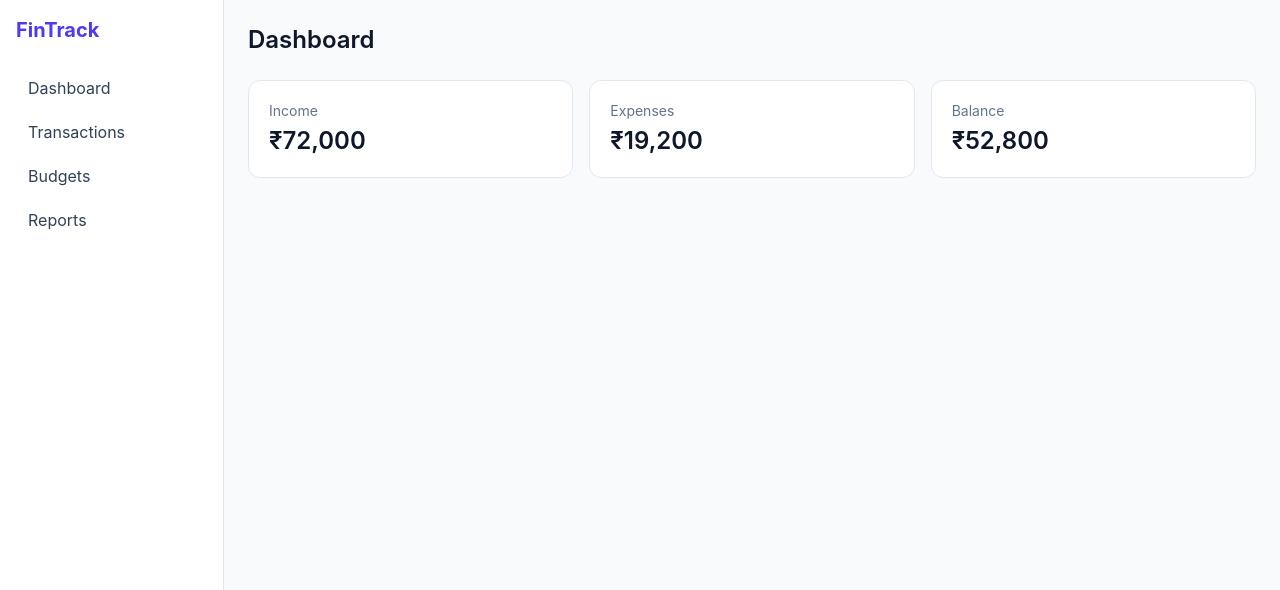
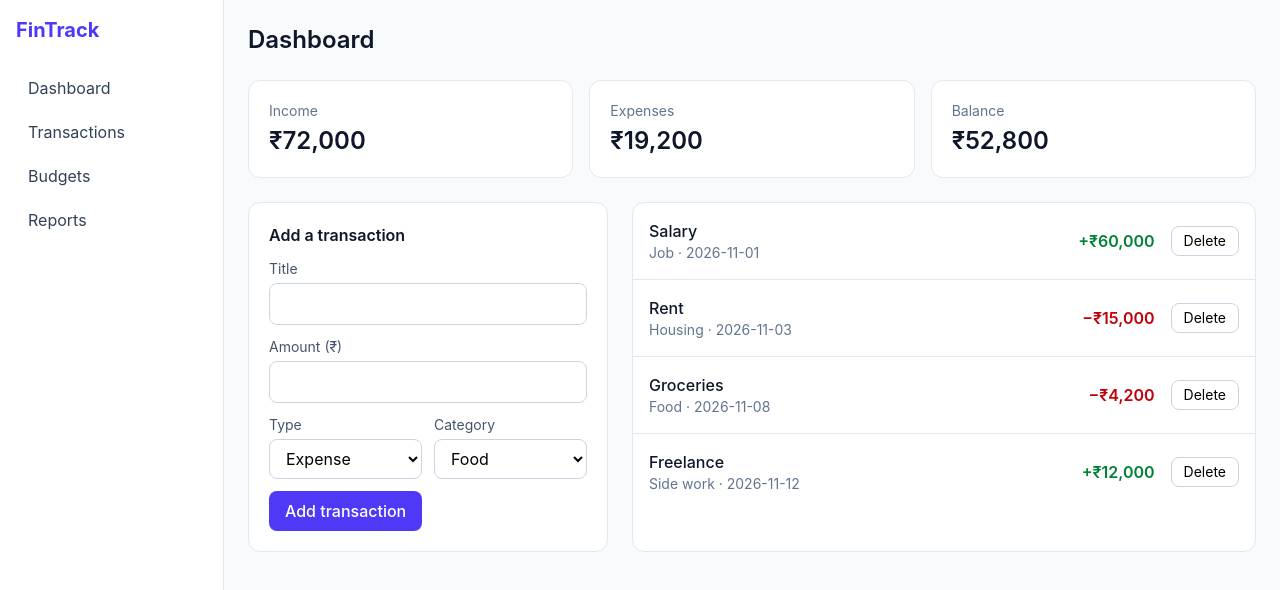
Before and after one commit to AnkitaABorse-dev/fintrack, a React (Vite) app in the folder client/: page / in a window 1280 px wide. Shown: the top 590 px of the page. Built offline with nearby package versions, Linux system fonts and the light colour scheme.

Commit message:
feat: add transaction form, list and delete with React state

```diff
--- a/client/src/App.tsx
+++ b/client/src/App.tsx
@@ -1,70 +1,52 @@
-import Sidebar from "./components/Sidebar";
-import StatCard from "./components/StatCard";
-import type { Transaction } from "./types";
+import { useState } from 'react'
+import Sidebar from './components/Sidebar'
+import StatCard from './components/StatCard'
+import TransactionForm from './components/TransactionForm'
+import TransactionList from './components/TransactionList'
+import type { Transaction } from './types'
+import { formatINR } from './utils/format'
 
-const transactions: Transaction[] = [
-  {
-    id: "1",
-    title: "Salary",
-    amount: 60000,
-    type: "income",
-    category: "Job",
-    date: "2026-11-01",
-  },
-  {
-    id: "2",
-    title: "Rent",
-    amount: 15000,
-    type: "expense",
-    category: "Housing",
-    date: "2026-11-03",
-  },
-  {
-    id: "3",
-    title: "Groceries",
-    amount: 4200,
-    type: "expense",
-    category: "Food",
-    date: "2026-11-08",
-  },
-  {
-    id: "4",
-    title: "Freelance",
-    amount: 12000,
-    type: "income",
-    category: "Side work",
-    date: "2026-11-12",
-  },
-];
-
-const formatINR = (n: number) =>
-  new Intl.NumberFormat("en-IN", {
-    style: "currency",
-    currency: "INR",
-    maximumFractionDigits: 0,
-  }).format(n);
+const initialTransactions: Transaction[] = [
+  { id: '1', title: 'Salary', amount: 60000, type: 'income', category: 'Job', date: '2026-11-01' },
+  { id: '2', title: 'Rent', amount: 15000, type: 'expense', category: 'Housing', date: '2026-11-03' },
+  { id: '3', title: 'Groceries', amount: 4200, type: 'expense', category: 'Food', date: '2026-11-08' },
+  { id: '4', title: 'Freelance', amount: 12000, type: 'income', category: 'Side work', date: '2026-11-12' },
+]
 
 export default function App() {
+  const [transactions, setTransactions] = useState<Transaction[]>(initialTransactions)
+
+  function addTransaction(t: Omit<Transaction, 'id'>) {
+    setTransactions((prev) => [{ ...t, id: crypto.randomUUID() }, ...prev])
+  }
+
+  function deleteTransaction(id: string) {
+    setTransactions((prev) => prev.filter((t) => t.id !== id))
+  }
+
   const income = transactions
-    .filter((t) => t.type === "income")
-    .reduce((sum, t) => sum + t.amount, 0);
+    .filter((t) => t.type === 'income')
+    .reduce((sum, t) => sum + t.amount, 0)
   const expenses = transactions
-    .filter((t) => t.type === "expense")
-    .reduce((sum, t) => sum + t.amount, 0);
+    .filter((t) => t.type === 'expense')
+    .reduce((sum, t) => sum + t.amount, 0)
 
   return (
     <div className="flex min-h-screen bg-slate-50">
       <Sidebar />
       <main className="flex-1 p-6">
-        <h2 className="mb-6 text-2xl font-semibold text-slate-900">
-          Dashboard
-        </h2>
+        <h2 className="mb-6 text-2xl font-semibold text-slate-900">Dashboard</h2>
         <div className="grid gap-4 sm:grid-cols-3">
           <StatCard label="Income" value={formatINR(income)} />
           <StatCard label="Expenses" value={formatINR(expenses)} />
           <StatCard label="Balance" value={formatINR(income - expenses)} />
         </div>
+
+        <div className="mt-6 grid gap-6 lg:grid-cols-[360px_1fr]">
+          <TransactionForm onAdd={addTransaction} />
+          <TransactionList transactions={transactions} onDelete={deleteTransaction} />
+        </div>
       </main>
     </div>
-  );
+  )
 }
--- /dev/null
+++ b/client/src/components/TransactionForm.tsx
@@ -0,0 +1,76 @@
+import { useState } from 'react'
+import type { SubmitEvent  } from 'react'
+import type { Transaction, TransactionType } from '../types'
+
+interface TransactionFormProps {
+  onAdd: (t: Omit<Transaction, 'id'>) => void
+}
+
+const categories = ['Food', 'Housing', 'Travel', 'Job', 'Side work', 'Other']
+
+export default function TransactionForm({ onAdd }: TransactionFormProps) {
+  const [title, setTitle] = useState('')
+  const [amount, setAmount] = useState('')
+  const [type, setType] = useState<TransactionType>('expense')
+  const [category, setCategory] = useState(categories[0])
+  const [error, setError] = useState('')
+
+  function handleSubmit(e: SubmitEvent<HTMLFormElement>) {
+    e.preventDefault()
+    const value = Number(amount)
+    if (!title.trim() || !value || value <= 0) {
+      setError('Enter a title and an amount greater than 0.')
+      return
+    }
+    onAdd({
+      title: title.trim(),
+      amount: value,
+      type,
+      category,
+      date: new Date().toISOString().slice(0, 10),
+    })
+    setTitle('')
+    setAmount('')
+    setError('')
+  }
+
+  const field = 'w-full rounded-lg border border-slate-300 px-3 py-2'
+
+  return (
+    <form onSubmit={handleSubmit} className="space-y-3 rounded-xl border border-slate-200 bg-white p-5">
+      <h3 className="font-semibold text-slate-900">Add a transaction</h3>
+
+      <div>
+        <label htmlFor="title" className="mb-1 block text-sm text-slate-600">Title</label>
+        <input id="title" className={field} value={title} onChange={(e) => setTitle(e.target.value)} />
+      </div>
+
+      <div>
+        <label htmlFor="amount" className="mb-1 block text-sm text-slate-600">Amount (₹)</label>
+        <input id="amount" type="number" className={field} value={amount} onChange={(e) => setAmount(e.target.value)} />
+      </div>
+
+      <div className="grid grid-cols-2 gap-3">
+        <div>
+          <label htmlFor="type" className="mb-1 block text-sm text-slate-600">Type</label>
+          <select id="type" className={field} value={type} onChange={(e) => setType(e.target.value as TransactionType)}>
+            <option value="expense">Expense</option>
+            <option value="income">Income</option>
+          </select>
+        </div>
+        <div>
+          <label htmlFor="category" className="mb-1 block text-sm text-slate-600">Category</label>
+          <select id="category" className={field} value={category} onChange={(e) => setCategory(e.target.value)}>
+            {categories.map((c) => <option key={c}>{c}</option>)}
+          </select>
+        </div>
+      </div>
+
+      {error && <p role="alert" className="text-sm text-red-600">{error}</p>}
+
+      <button type="submit" className="rounded-lg bg-indigo-600 px-4 py-2 font-medium text-white hover:bg-indigo-700">
+        Add transaction
+      </button>
+    </form>
+  )
+}
--- /dev/null
+++ b/client/src/components/TransactionList.tsx
@@ -0,0 +1,42 @@
+import type { Transaction } from '../types'
+import { formatINR } from '../utils/format'
+
+interface TransactionListProps {
+  transactions: Transaction[]
+  onDelete: (id: string) => void
+}
+
+export default function TransactionList({ transactions, onDelete }: TransactionListProps) {
+  if (transactions.length === 0) {
+    return (
+      <p className="rounded-xl border border-slate-200 bg-white p-5 text-slate-500">
+        No transactions yet. Add your first one using the form.
+      </p>
+    )
+  }
+
+  return (
+    <ul className="divide-y divide-slate-200 rounded-xl border border-slate-200 bg-white">
+      {transactions.map((t) => (
+        <li key={t.id} className="flex items-center justify-between gap-4 p-4">
+          <div>
+            <p className="font-medium text-slate-900">{t.title}</p>
+            <p className="text-sm text-slate-500">{t.category} · {t.date}</p>
+          </div>
+          <div className="flex items-center gap-4">
+            <span className={t.type === 'income' ? 'font-semibold text-green-700' : 'font-semibold text-red-700'}>
+              {t.type === 'income' ? '+' : '−'}{formatINR(t.amount)}
+            </span>
+            <button
+              onClick={() => onDelete(t.id)}
+              aria-label={`Delete ${t.title}`}
+              className="rounded-lg border border-slate-300 px-3 py-1 text-sm hover:bg-slate-100"
+            >
+              Delete
+            </button>
+          </div>
+        </li>
+      ))}
+    </ul>
+  )
+}
--- /dev/null
+++ b/client/src/utils/format.ts
@@ -0,0 +1,6 @@
+export const formatINR = (n: number) =>
+  new Intl.NumberFormat('en-IN', {
+    style: 'currency',
+    currency: 'INR',
+    maximumFractionDigits: 0,
+  }).format(n)
```
